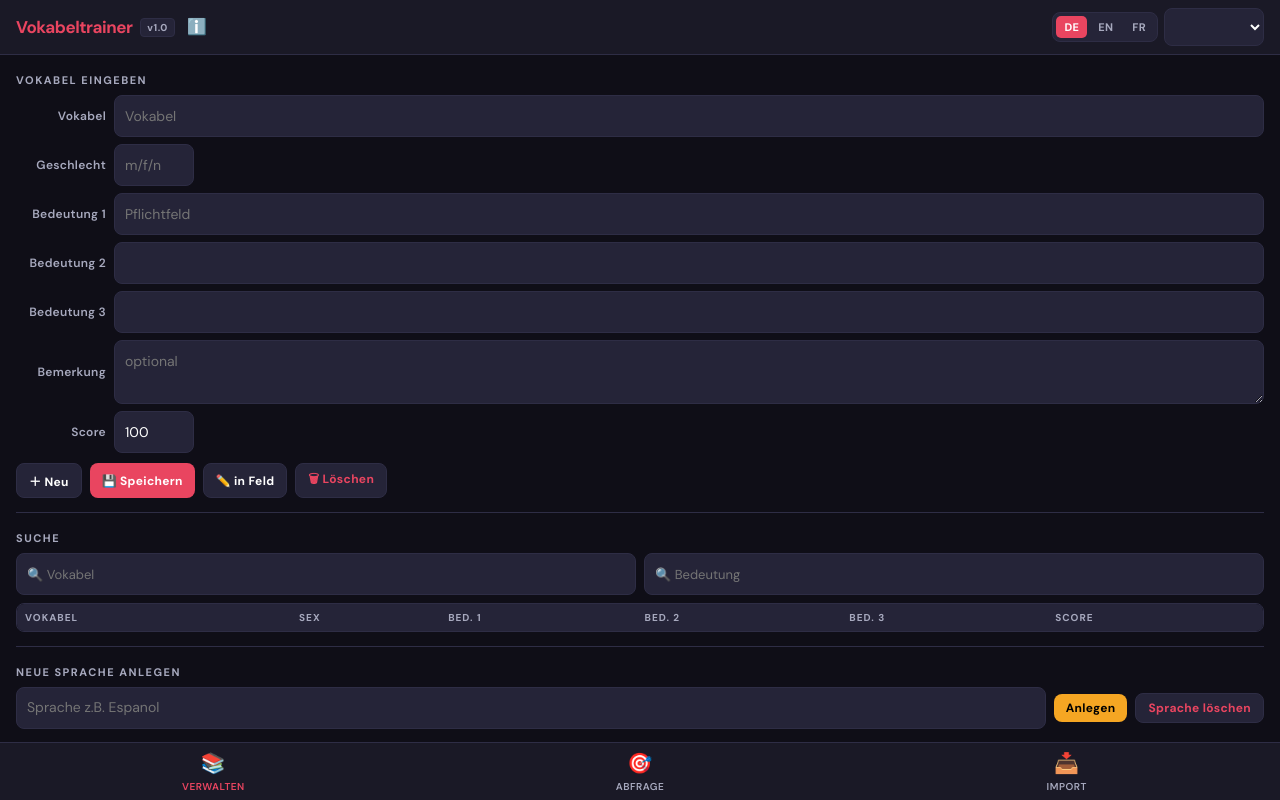
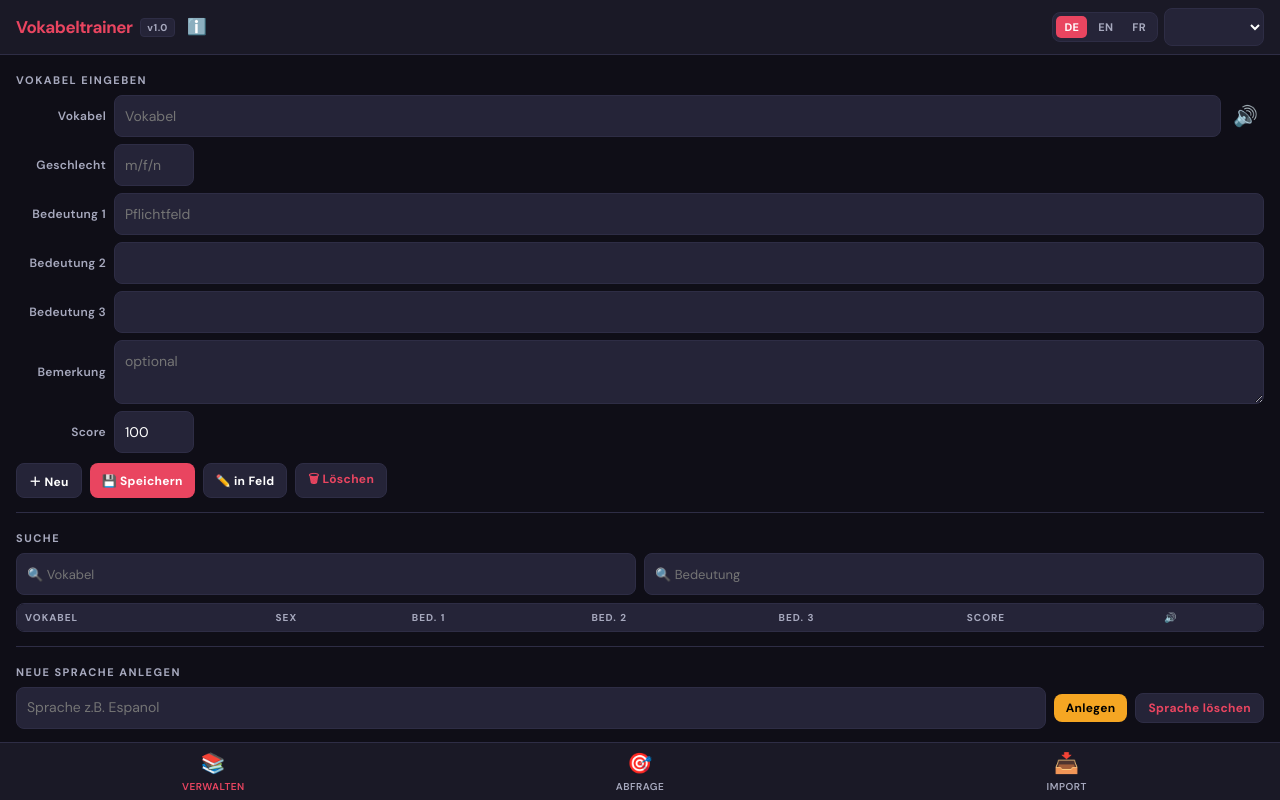
Before and after one commit to fkillinger/Vokabeltrainer, a plain HTML site: page index.html in a window 1280 px wide. Drawn offline with nearby package versions, Linux system fonts and the light colour scheme.

Commit message:
Add files via upload

```diff
--- a/app.js
+++ b/app.js
@@ -434,15 +434,16 @@ function applyLanguage() {
         b.classList.toggle('active', b.dataset.lang === uiLang);
     });
 
-    // Tabellenkopf aktualisieren
+    // Tabellenkopf aktualisieren (7 Spalten, letzte = 🔊 fest)
     const ths = document.querySelectorAll('#tv_vokabel thead th');
-    if (ths.length === 6) {
+    if (ths.length >= 6) {
         ths[0].textContent = t('th_vocable');
         ths[1].textContent = t('th_sex');
         ths[2].textContent = t('th_mean1');
         ths[3].textContent = t('th_mean2');
         ths[4].textContent = t('th_mean3');
         ths[5].textContent = t('th_score');
+        // ths[6] = 🔊 bleibt fest
     }
 
     localStorage.setItem('uiLang', uiLang);
@@ -451,6 +452,12 @@ function applyLanguage() {
 function setUiLang(lang) {
     uiLang = lang;
     applyLanguage();
+}
+
+function speakField() {
+    const lang = list_langage[index_listLang];
+    const text = document.getElementById('le_vokabel').value.trim();
+    if (text) speak(text, lang);
 }
 
 // ─── DB PERSISTENZ ──────────────────────────────────────────
--- a/index.html
+++ b/index.html
@@ -330,7 +330,10 @@
 
     <div class="field-row">
       <label data-i18n="lbl_vocable">Vokabel</label>
-      <input type="text" id="le_vokabel" data-i18n="lbl_vocable" data-i18n-attr="placeholder"/>
+      <div style="display:flex;gap:6px;align-items:center">
+        <input type="text" id="le_vokabel" data-i18n="lbl_vocable" data-i18n-attr="placeholder"/>
+        <button class="speak-btn" onclick="speakField()" title="Aussprache">🔊</button>
+      </div>
     </div>
     <div class="field-row">
       <label data-i18n="lbl_sex">Geschlecht</label>
@@ -382,6 +385,7 @@
             <th data-i18n="th_mean2">Bed. 2</th>
             <th data-i18n="th_mean3">Bed. 3</th>
             <th data-i18n="th_score">Score</th>
+            <th>🔊</th>
           </tr>
         </thead>
         <tbody></tbody>
```
